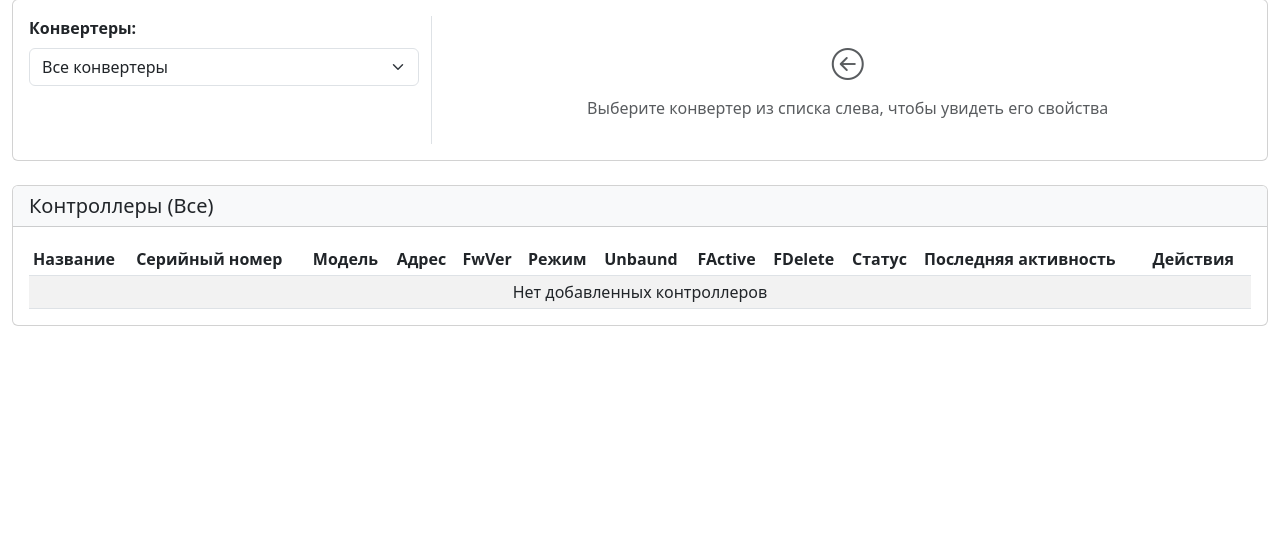
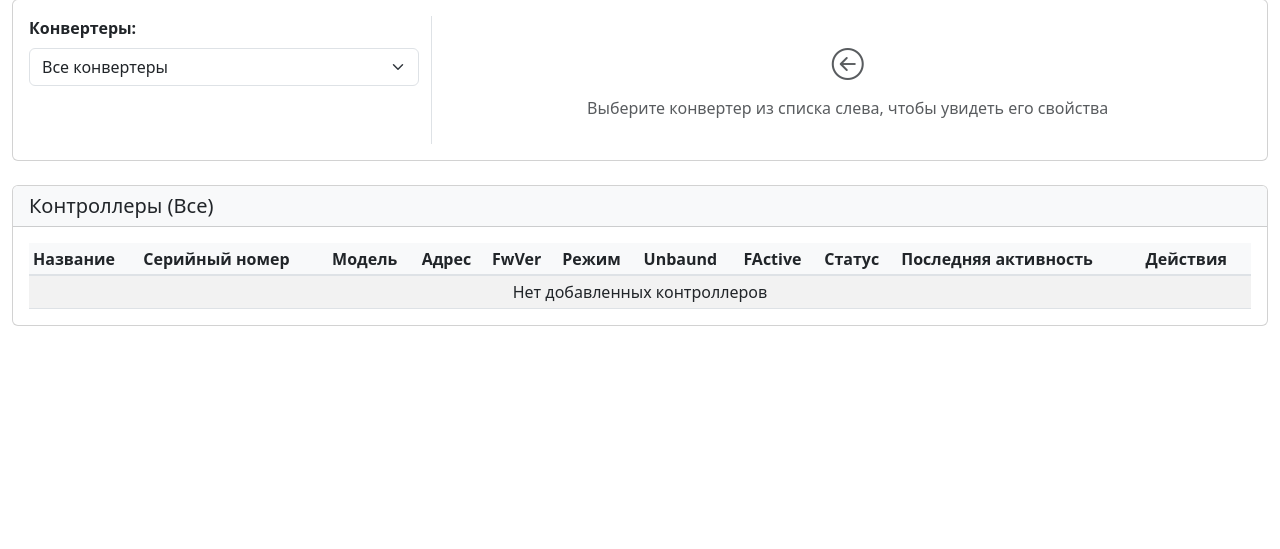
Before and after one commit to majormguarde-bit/python-skud-clone, a Flask app: page /equipment in a window 1280 px wide. Shown: the part 144-693 px from the top of the page. Run offline with Flask 3, Linux system fonts and the light colour scheme; a user stored in the database is signed in; data that the repository does not hold is empty; parts of the project's set-up code (start-up, migrations or seed data) failed here and were passed over; some libraries are stand-ins or nearby versions.

Commit message:
Update equipment table: sticky headers, inactive flags visibility, remove FDelete

```diff
--- a/templates/main/equipment.html
+++ b/templates/main/equipment.html
@@ -1,6 +1,18 @@
 {% extends "base.html" %}
 
 {% block title %}Оборудование{% endblock %}
+
+{% block styles %}
+<style>
+    .sticky-header th {
+        position: sticky;
+        top: 50px;
+        z-index: 1010;
+        background-color: #f8f9fa; /* bg-light */
+        box-shadow: inset 0 -1px 0 #dee2e6; /* Border color */
+    }
+</style>
+{% endblock %}
 
 {% block scripts %}
 <script>
@@ -505,12 +517,12 @@ document.addEventListener('DOMContentLoaded', function() {
 
 <!-- Контроллеры -->
 <div class="card">
-    <div class="card-header bg-light d-flex justify-content-between align-items-center">
+    <div class="card-header sticky-top bg-light d-flex justify-content-between align-items-center" style="z-index: 1020;">
         <h5 class="mb-0" id="controllers-title">Контроллеры (Все)</h5>
     </div>
     <div class="card-body">
-        <div class="table-responsive">
-            <table class="table table-striped table-hover mb-0 table-sm align-middle">
+        <div>
+            <table class="table table-striped table-hover mb-0 table-sm align-middle sticky-header">
                 <thead>
                     <tr>
                         <th class="py-1">Название</th>
@@ -521,7 +533,6 @@ document.addEventListener('DOMContentLoaded', function() {
                         <th class="py-1">Режим</th>
                         <th class="py-1">Unbaund</th>
                         <th class="py-1">FActive</th>
-                        <th class="py-1">FDelete</th>
                         <th class="py-1">Статус</th>
                         <th class="py-1">Последняя активность</th>
                         <th class="py-1">Действия</th>
@@ -582,11 +593,6 @@ document.addEventListener('DOMContentLoaded', function() {
                              {% set active = val == 1 or val == '1' or val == True %}
                              <div class="d-inline-flex align-items-center justify-content-center rounded-circle {{ 'bg-warning text-dark' if active else 'bg-secondary text-white-50' }}" style="width: 20px; height: 20px; font-weight: bold; font-size: 0.7rem;" title="FActive">A</div>
                         </td>
-                        <td class="py-1">
-                             {% set val = controller.extra_data.get('FDELETE') if controller.extra_data else 0 %}
-                             {% set active = val == 1 or val == '1' or val == True %}
-                             <div class="d-inline-flex align-items-center justify-content-center rounded-circle {{ 'bg-warning text-dark' if active else 'bg-secondary text-white-50' }}" style="width: 20px; height: 20px; font-weight: bold; font-size: 0.7rem;" title="FDelete">D</div>
-                        </td>
 
                         <td class="py-1">
                             {% if controller.status == 'online' %}
@@ -607,12 +613,11 @@ document.addEventListener('DOMContentLoaded', function() {
                     </tr>
                     {% else %}
                     <tr>
-                        <td colspan="12" class="text-center">Нет добавленных контроллеров</td>
+                        <td colspan="11" class="text-center">Нет добавленных контроллеров</td>
                     </tr>
                     {% endfor %}
                 </tbody>
             </table>
-        </div>
     </div>
 </div>
 {% endblock %}
```
